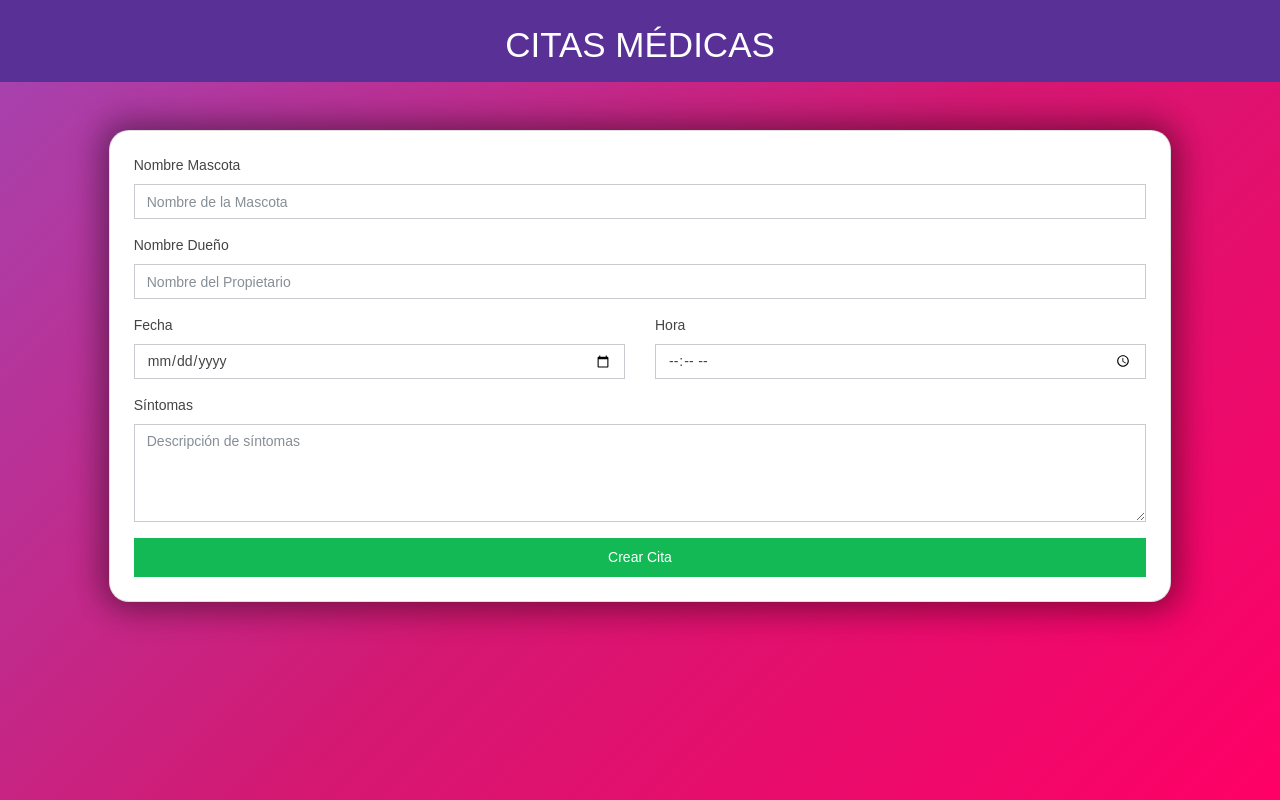
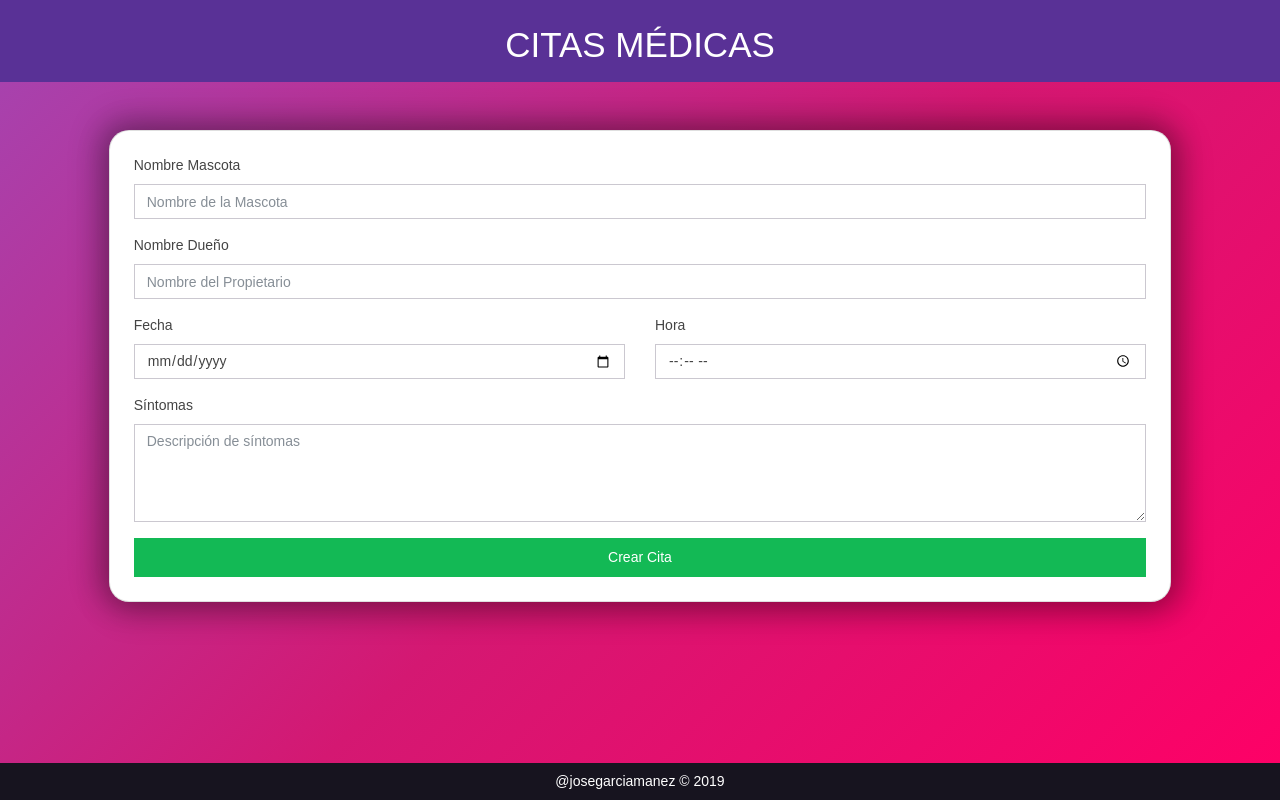
Before and after one commit to josegarciamanez/citas-react, a React (Create React App) app: page / in a window 1280 px wide. Built offline with nearby package versions, Linux system fonts and the light colour scheme.

Commit message:
add footer component

```diff
--- a/src/App.js
+++ b/src/App.js
@@ -1,6 +1,7 @@
 import React, { Component } from 'react';
 import Header from "./components/Header";
 import CrearCita from './components/CrearCita';
+import Footer from "./components/Footer";
 
 class App extends Component {
   state = {
@@ -13,6 +14,7 @@ class App extends Component {
           title={this.state.title.toUpperCase()}
         />
         <CrearCita />
+        <Footer />
       </div>
     );
   }
--- /dev/null
+++ b/src/components/Footer.js
@@ -0,0 +1,17 @@
+import React, { Component } from 'react';
+
+class Footer extends Component {
+
+  render() {
+    const fecha = new Date();
+    const year = fecha.getFullYear();
+
+    return (
+      <div className="footer bg-dark text-white p-2">
+        <p className="m-auto text-center">@josegarciamanez &copy; {year}</p>
+      </div>
+    );
+  }
+}
+
+export default Footer;
--- a/src/index.scss
+++ b/src/index.scss
@@ -1,6 +1,7 @@
 html {
   min-height: 100%;
 }
+
 body {
   margin: 0;
   padding: 0;
@@ -19,6 +20,7 @@ header h1 {
   margin: 0;
   padding: 0;
 }
+
 .lista-citas .media {
   border-bottom: 1px solid #e1e1e1;
   padding-bottom: 3rem;
@@ -27,15 +29,19 @@ header h1 {
 .lista-citas .media:last-of-type{
   border-bottom: 0;
 }
+
 .lista-citas .media-body p {
   margin:0;
 }
+
 .lista-citas .media-body button {
   margin-top: 1rem!important;
 }
+
 .lista-citas .media-body span {
   font-weight: bold;
 }
+
 .col-form-label {
   font-size: 12px;
 }
@@ -44,7 +50,14 @@ header h1 {
   border-radius: 20px;
   box-shadow: 5px 5px 30px 7px rgba(0,0,0,0.25), -5px -5px 30px 7px rgba(0,0,0,0.22);;
 }
+
 .card-form {
   max-width: 85%;
   margin: auto;
 }
+
+.footer {
+  position: absolute;
+  bottom: 0;
+  width: 100%;
+  }
```
